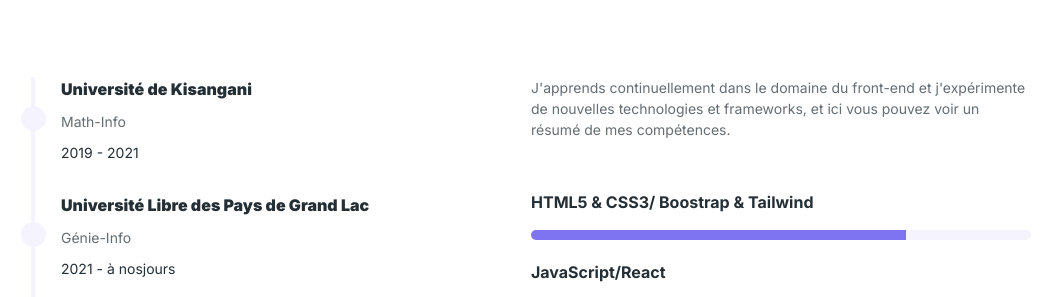
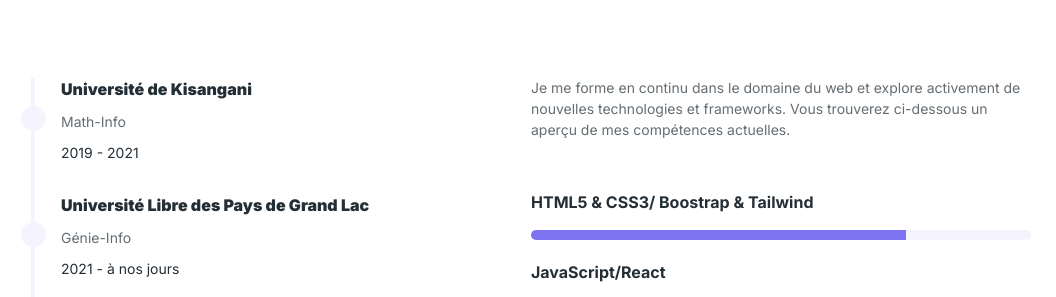
Before and after one commit to Koliama-code/monPortofolio, a website: page index.html in a window 1280 px wide. Shown: the part 1342-1639 px from the top of the page, without its empty margins (109-1165 px from the left). Drawn offline with Linux system fonts and the light colour scheme.

Commit message:
Update index.html
update+1

```diff
--- a/index.html
+++ b/index.html
@@ -118,7 +118,7 @@
 								<div class="block">
 									<h3>Université Libre des Pays de Grand Lac</h3>
 									<p class="">Génie-Info</p>
-									<span>2021 - à nosjours</span>
+									<span>2021 - à nos jours</span>
 								</div>
 								<div class="block">
 									<h3>Formation Numérique</h3>
@@ -127,7 +127,7 @@
 								</div>
 							</div>
 							<div class="animated-on-scroll skills">
-								<p> J'apprends continuellement dans le domaine du front-end et j'expérimente de nouvelles technologies et frameworks, et ici vous pouvez voir un résumé de mes compétences.</p>
+								<p> Je me forme en continu dans le domaine du web et explore activement de nouvelles technologies et frameworks. Vous trouverez ci-dessous un aperçu de mes compétences actuelles.</p>
 								<div class="skills-block">
 									<div class="skill-block">
 										<h3>HTML5 & CSS3/ Boostrap & Tailwind</h3>
```
